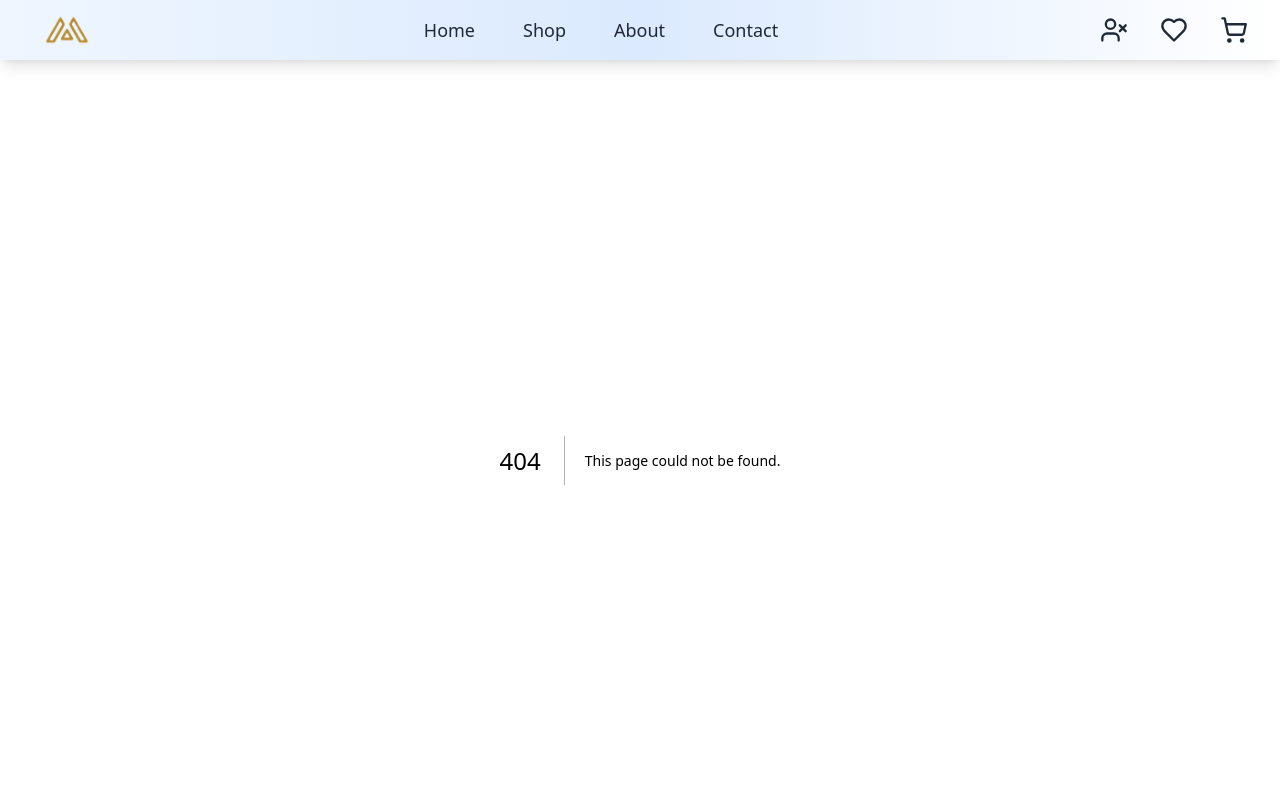
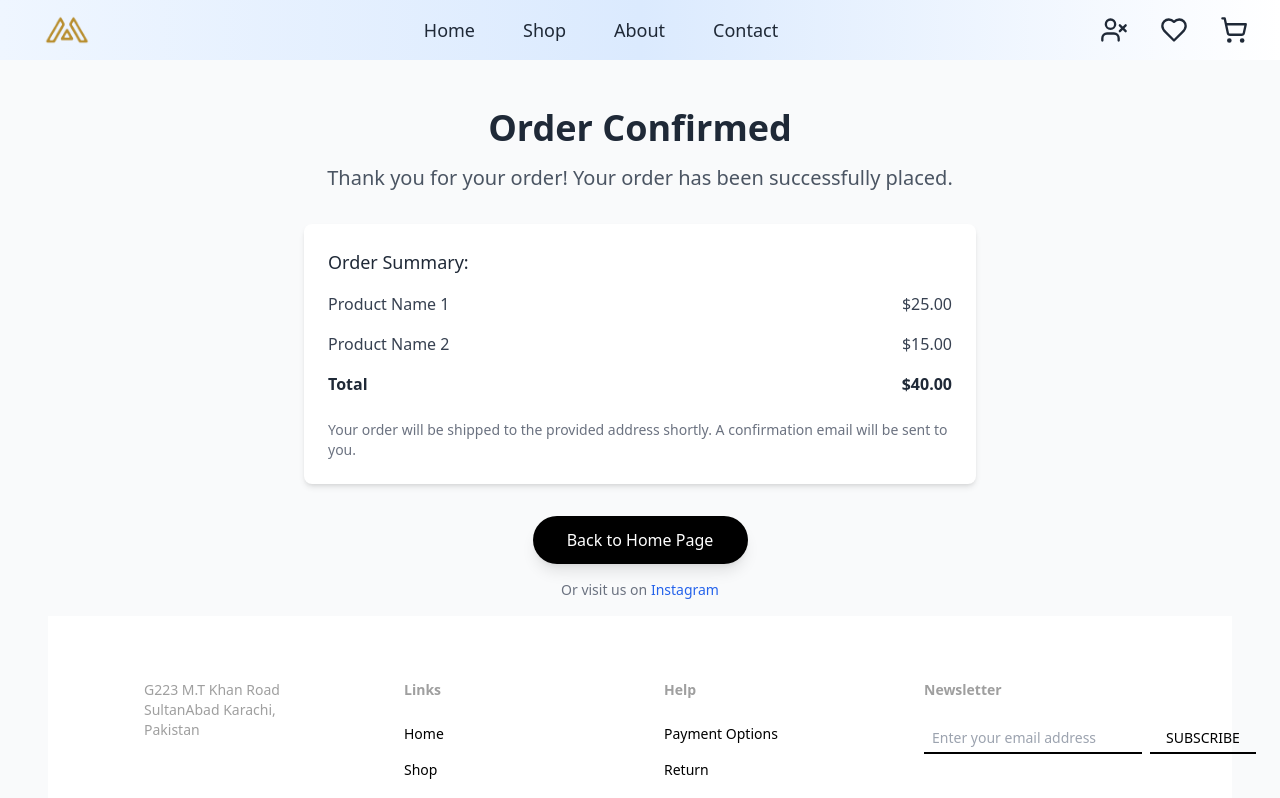
Before and after one commit to Okashanadeem/Marketplace_Builder_Hackathon_2025-project-deploy, a Next.js app in the folder my-app/: page /order-confirmation in a window 1280 px wide. Before the commit this address had no page. Shown: the top 798 px of the page. Built offline with nearby package versions, Linux system fonts and the light colour scheme.

Commit message:
Updated pages

```diff
--- a/my-app/app/cart/page.tsx
+++ b/my-app/app/cart/page.tsx
@@ -5,6 +5,7 @@ import logo from '../../public/images/Meubel House_Logos-05.png';
 import { useCart } from '@/app/context/CartContext';
 import { ChevronRight } from 'lucide-react';
 import Footer from '../myComponents/footer';
+import Link from 'next/link';
 
 const CartPage = () => {
     const { cart, removeFromCart } = useCart();
@@ -35,14 +36,14 @@ const CartPage = () => {
                             height={160}
                         />
                         <p className="text-lg font-semibold text-gray-600">Your cart is empty.</p>
-                        <a
+                        <Link
                             href="/shop"
                             className="flex items-center justify-center w-fit px-2 sm:w-[215px] h-[48px] border border-black rounded-xl mt-4
                             hover:bg-black hover:text-white transition duration-300 ease-in-out transform hover:scale-105 mb-8"
                             aria-label="Start Shopping"
                         >
                             Start Shopping
-                        </a>
+                        </Link>
                         <Footer />
                     </div>
                 ) : (
@@ -94,13 +95,14 @@ const CartPage = () => {
                                     .toFixed(2)}
                             </span>
                         </div>
-                        <button
-                            className="mt-6 w-full py-3 bg-blue-500 text-white rounded-lg hover:bg-blue-600 transition"
-                            onClick={() => alert('Proceed to Checkout')} // Update this to navigate to checkout page
-                            aria-label="Proceed to Checkout"
-                        >
-                            Checkout
-                        </button>
+                        <Link href="/checkout">
+                            <div
+                                className="mt-6 w-full py-3 bg-blue-500 pl-3 text-white rounded-lg hover:bg-blue-600 transition"
+                                aria-label="Proceed to Checkout"
+                            >
+                                Checkout
+                            </div>
+                        </Link>
                     </div>
                 )}
             </div>
--- /dev/null
+++ b/my-app/app/checkout/page.tsx
@@ -0,0 +1,96 @@
+'use client';
+import { useState } from 'react';
+import { useCart } from '@/app/context/CartContext';
+import { useRouter } from 'next/navigation';
+
+const CheckoutPage = () => {
+    const { cart } = useCart();
+    const router = useRouter();
+
+    const [address, setAddress] = useState('');
+    const [paymentMethod, setPaymentMethod] = useState('');
+    const [isProcessing, setIsProcessing] = useState(false);
+
+    const handleSubmit = (e: React.FormEvent) => {
+        e.preventDefault();
+        setIsProcessing(true);
+
+        // Process the checkout (e.g., payment gateway, order API call)
+        // Here you can replace with real logic
+        setTimeout(() => {
+            alert('Order placed successfully!');
+            router.push('/order-confirmation'); // Redirect to confirmation page
+        }, 2000);
+    };
+
+    const totalAmount = cart.reduce(
+        (total, item) => total + item.price * item.quantity,
+        0
+    );
+
+    return (
+        <div className="p-6 sm:p-12 bg-gray-50 min-h-screen">
+            <h1 className="text-2xl sm:text-3xl font-bold text-gray-800">Checkout</h1>
+
+            {cart.length === 0 ? (
+                <p className="text-lg text-gray-600 mt-6">Your cart is empty. Please add items to proceed.</p>
+            ) : (
+                <form onSubmit={handleSubmit} className="mt-8 space-y-6">
+                    <div className="space-y-4">
+                        <div>
+                            <label className="block text-sm font-medium text-gray-700">Shipping Address</label>
+                            <input
+                                type="text"
+                                value={address}
+                                onChange={(e) => setAddress(e.target.value)}
+                                placeholder="Enter your shipping address"
+                                className="mt-2 p-3 w-full border rounded-lg"
+                                required
+                            />
+                        </div>
+
+                        <div>
+                            <label className="block text-sm font-medium text-gray-700">Payment Method</label>
+                            <select
+                                value={paymentMethod}
+                                onChange={(e) => setPaymentMethod(e.target.value)}
+                                className="mt-2 p-3 w-full border rounded-lg"
+                                required
+                            >
+                                <option value="">Select Payment Method</option>
+                                <option value="creditCard">Credit Card</option>
+                                <option value="paypal">PayPal</option>
+                            </select>
+                        </div>
+                    </div>
+
+                    <div className="mt-6 bg-white shadow-lg rounded-lg p-6">
+                        <h2 className="text-xl font-bold text-gray-800">Order Summary</h2>
+                        <div className="space-y-4 mt-4 text-lg">
+                            {cart.map((item) => (
+                                <div key={item._id} className="flex justify-between">
+                                    <span>{item.title} x {item.quantity}</span>
+                                    <span>${(item.price * item.quantity).toFixed(2)}</span>
+                                </div>
+                            ))}
+                        </div>
+                        <div className="flex justify-between mt-4 text-lg font-semibold text-gray-800">
+                            <span>Total</span>
+                            <span>${totalAmount.toFixed(2)}</span>
+                        </div>
+                    </div>
+
+                    <button
+                        type="submit"
+                        disabled={isProcessing}
+                        className="mt-8 w-full py-3 bg-blue-500 text-white rounded-lg hover:bg-blue-600 transition"
+                    >
+                        {isProcessing ? 'Processing...' : 'Place Order'}
+                    </button>
+                </form>
+            )}
+        </div>
+    );
+};
+
+export default CheckoutPage;
--- /dev/null
+++ b/my-app/app/order-confirmation/page.tsx
@@ -0,0 +1,46 @@
+'use client';
+
+import Link from "next/link";
+import Footer from "../myComponents/footer";
+
+const OrderConfirmationPage = () => {
+    return (
+        <div className="p-6 sm:p-12 bg-gray-50 min-h-screen flex flex-col justify-center items-center">
+            <h1 className="text-3xl sm:text-4xl font-bold text-gray-800">Order Confirmed</h1>
+            <p className="text-lg sm:text-xl text-gray-600 mt-4">Thank you for your order! Your order has been successfully placed.</p>
+
+            <div className="mt-8 w-full max-w-2xl bg-white p-6 rounded-lg shadow-md">
+                <p className="text-lg font-medium text-gray-800">Order Summary:</p>
+                <div className="mt-4 space-y-4">
+                    {/* Example of order summary */}
+                    <div className="flex justify-between">
+                        <span className="text-gray-700">Product Name 1</span>
+                        <span className="text-gray-700">$25.00</span>
+                    </div>
+                    <div className="flex justify-between">
+                        <span className="text-gray-700">Product Name 2</span>
+                        <span className="text-gray-700">$15.00</span>
+                    </div>
+                    <div className="flex justify-between mt-4">
+                        <span className="font-semibold text-gray-800">Total</span>
+                        <span className="font-semibold text-gray-800">$40.00</span>
+                    </div>
+                </div>
+
+                <p className="mt-6 text-sm text-gray-500">Your order will be shipped to the provided address shortly. A confirmation email will be sent to you.</p>
+            </div>
+
+            <div className="mt-8">
+                <Link href="/" passHref>
+                    <button className="w-full sm:w-[215px] h-[48px] bg-black text-white rounded-full shadow-lg hover:bg-gray-800 transition duration-300 ease-in-out transform hover:scale-105">
+                        Back to Home Page
+                    </button>
+                </Link>
+                <p className="mt-4 text-sm text-center mb-4 text-gray-500">Or visit us on <Link href="https://www.instagram.com/kasha_8282/" className="text-blue-600 hover:underline">Instagram</Link></p>
+            </div>
+            <Footer/>
+        </div>
+    );
+};
+
+export default OrderConfirmationPage;
--- a/my-app/package.json
+++ b/my-app/package.json
@@ -16,10 +16,11 @@
     "@sanity/image-url": "^1.1.0",
     "@sanity/vision": "^3.68.3",
     "axios": "^1.7.9",
+    "bcryptjs": "^2.4.3",
     "class-variance-authority": "^0.7.1",
     "clsx": "^2.1.1",
     "lucide-react": "^0.468.0",
-    "next": "14.2.2",
+    "next": "^14.2.23",
     "next-sanity": "^9.8.31",
     "react": "^18",
     "react-dom": "^18",
--- a/my-app/sanity/schemaTypes/index.ts
+++ b/my-app/sanity/schemaTypes/index.ts
@@ -1,9 +1,9 @@
 import { type SchemaTypeDefinition } from 'sanity'
 import product from '../schema/product'
-import customer from '../schema/customer'
 import order from '../schema/order'
 import deliveryZone from '../schema/deliveryZone'
+import user from '../schema/user'
 
 export const schema: { types: SchemaTypeDefinition[] } = {
-  types: [product, customer, order, deliveryZone],
+  types: [product, user, order, deliveryZone],
 }
```
Also changed, not shown: 1 other file (tests, documents, lock files or other folders).
